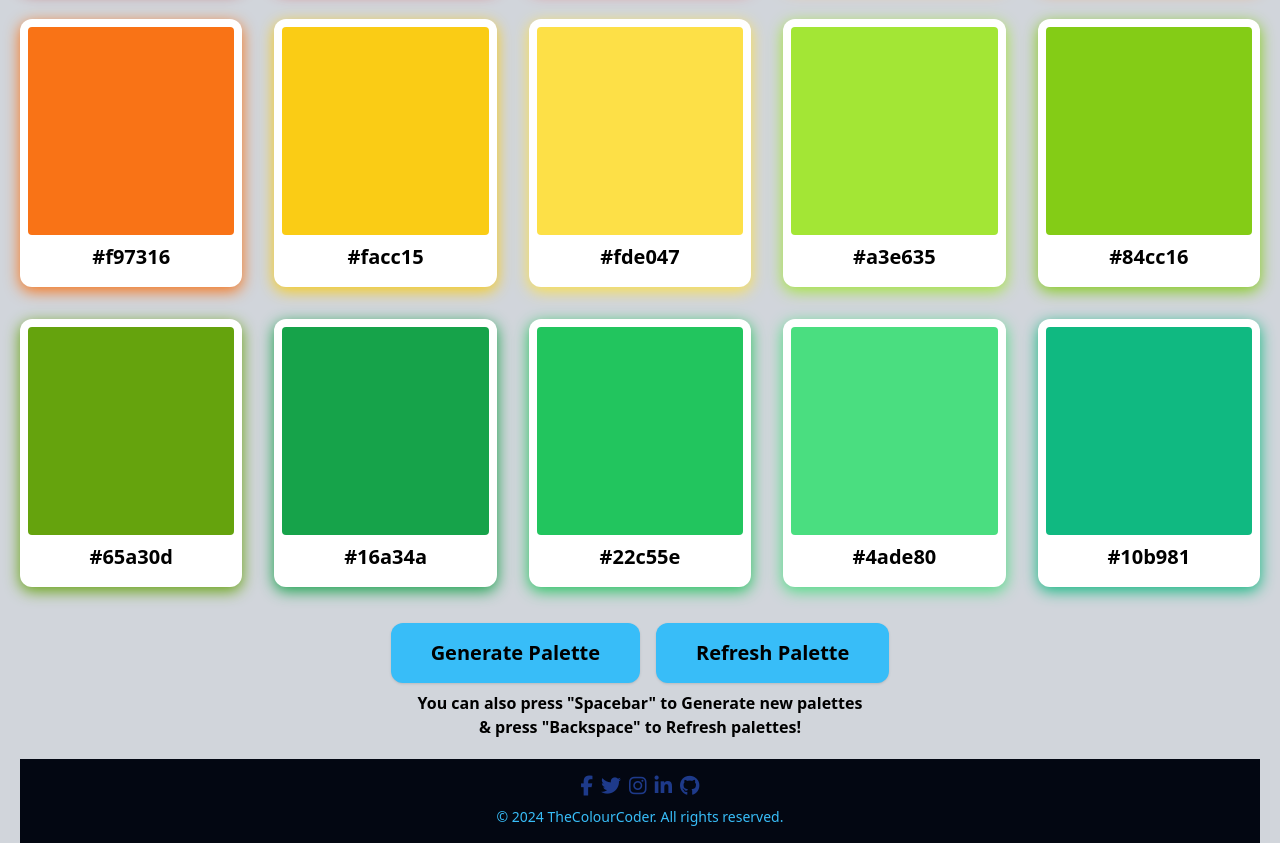
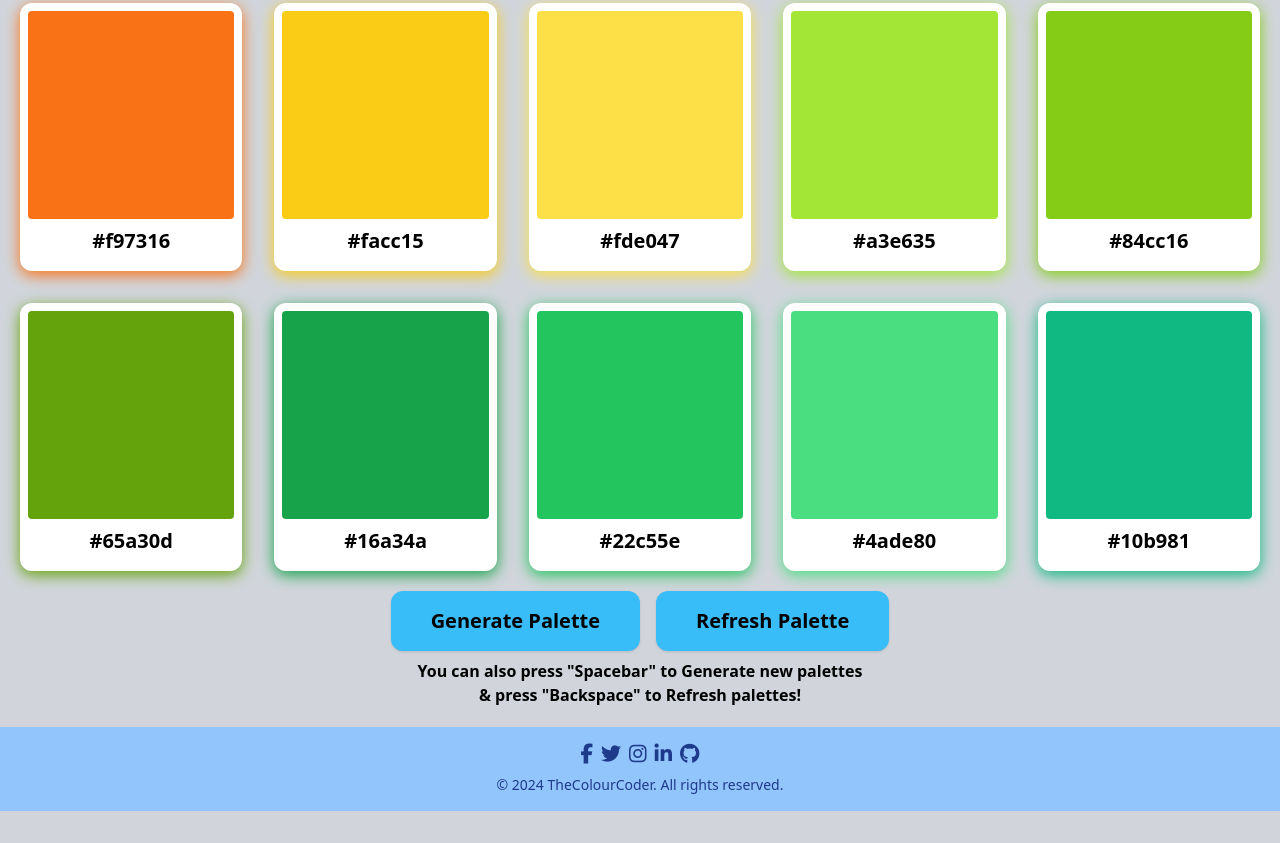
Before and after one commit to OwenD-24/JS-Colour-Picker-Project, a website: page index.html in a window 1280 px wide. Shown: the part 413-1256 px from the top of the page. After the commit the page ends 1224 px from the top, so only its background shows below. Drawn offline with Linux system fonts and the light colour scheme.

Commit message:
Changed colour of footer and footer text, removed body padding and siwtch it to the container padding, now footer goes all the way across

```diff
--- a/index.html
+++ b/index.html
@@ -15,7 +15,7 @@
 
 <!-- Body Section -->
 
-<body class="bg-gray-300 flex flex-col items-center min-h-screen pt-15 pl-5 pr-5">
+<body class="bg-gray-300 flex flex-col items-center min-h-screen pt-15">
 
     <!-- Logo and Heading -->
     <div class="flex items-center mb-3">
@@ -24,7 +24,7 @@
     </div>
 
     <!-- Grind container for cards -->
-    <div class="grid grid-cols-1 sm:grid-cols-3 lg:grid-cols-5 gap-8 m-4 container">
+    <div class="grid grid-cols-1 sm:grid-cols-3 lg:grid-cols-5 gap-8 pl-5 pr-5 container">
 
         <!-- Individual Color Cards -->
         <div class="color-card bg-white rounded-xl cursor-pointer p-2 text-center transition hover:-translate-y-6 hover:shadow-xl"
@@ -140,7 +140,7 @@
         palettes <br>& press "Backspace" to Refresh palettes!</p>
 
     <!-- Footer -->
-    <footer class="bg-gray-950 text-blue-900 py-4 w-full">
+    <footer class="bg-blue-300 text-blue-900 py-4 w-full">
         <div class="container mx-auto flex flex-col items-center">
             <!-- Social Media Links -->
             <div class="flex space-x-2 mb-2">
@@ -167,7 +167,7 @@
             </div>
 
             <!-- Copyright Text -->
-            <p class="text-sky-400 text-center text-sm">&copy; 2024 TheColourCoder. All rights reserved.</p>
+            <p class="text-blue-900 text-center text-sm">&copy; 2024 TheColourCoder. All rights reserved.</p>
         </div>
     </footer>
 
```
